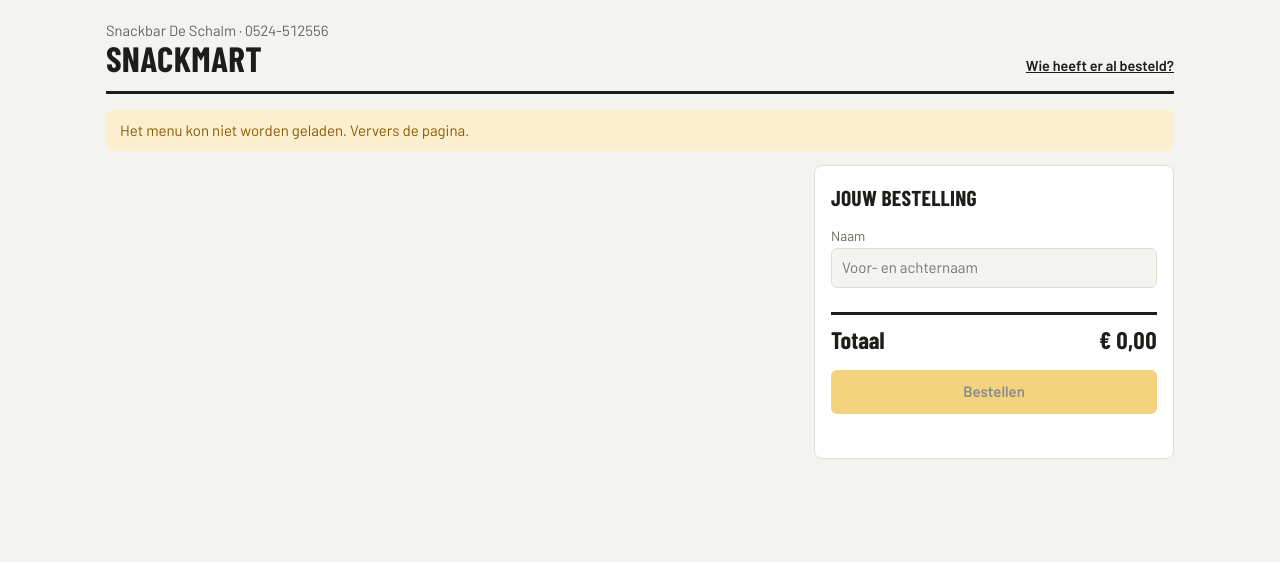
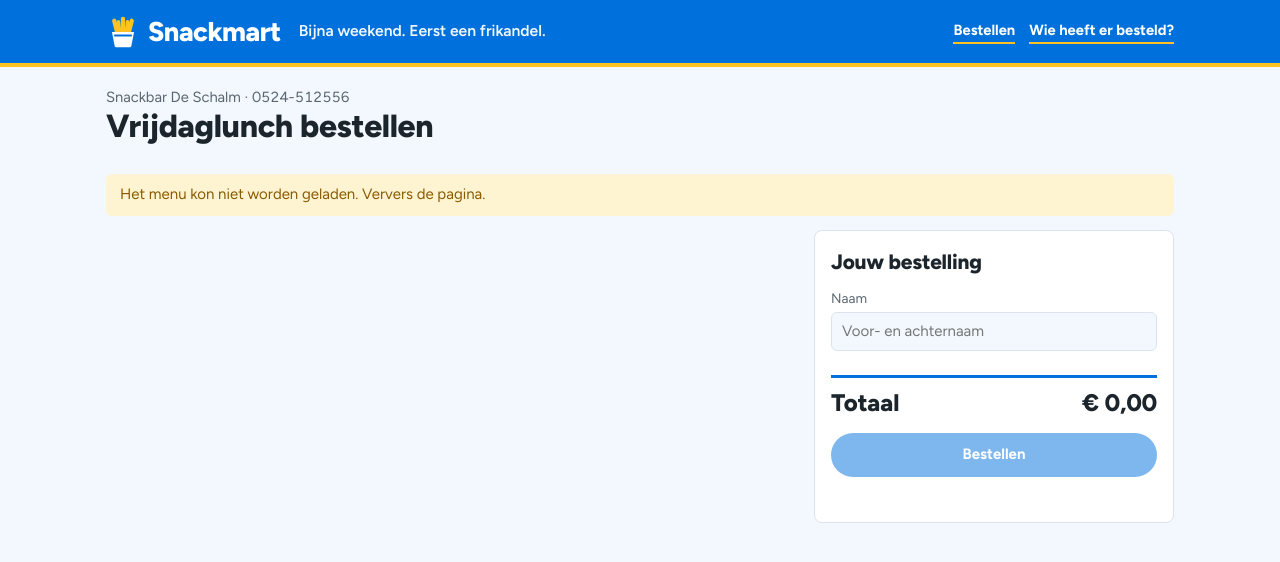
Before and after one commit to armandgankema/snackbar, a website: page public/index.html in a window 1280 px wide. Drawn offline with nearby package versions, Linux system fonts and the light colour scheme; no server answers; a web font is replaced by a local one.

Commit message:
Huisstijl Snackmart: blauwe merkbalk, gele accenten, logo en slogan
Co-Authored-By: Claude Opus 5.5 <noreply@anthropic.com>
Claude-Session: https://claude.ai/code/session_01UHpSbJbEXgKGfmxkFQoHjT

```diff
--- a/public/index.html
+++ b/public/index.html
@@ -5,20 +5,30 @@
 <meta name="viewport" content="width=device-width, initial-scale=1">
 <title>Snackmart</title>
 <link rel="preconnect" href="https://fonts.googleapis.com">
-<link rel="stylesheet" href="https://fonts.googleapis.com/css2?family=Barlow+Condensed:wght@600;700;800&family=Barlow:wght@400;500;600&display=swap">
+<link rel="stylesheet" href="https://fonts.googleapis.com/css2?family=Figtree:wght@400;500;600;700;800&display=swap">
 <link rel="stylesheet" href="style.css">
 </head>
 <body>
+<header class="merk">
+  <div class="merk-in">
+    <a class="logo" href="/" aria-label="Snackmart, naar het menu">
+      <svg viewBox="0 0 40 40" aria-hidden="true"><g fill="#ffc220"><rect x="9" y="4" width="5" height="20" rx="2.5" transform="rotate(-14 11.5 14)"/><rect x="17.5" y="2" width="5" height="22" rx="2.5"/><rect x="26" y="4" width="5" height="20" rx="2.5" transform="rotate(14 28.5 14)"/><rect x="13" y="6" width="4.5" height="18" rx="2.25" transform="rotate(-6 15 15)"/><rect x="22.5" y="6" width="4.5" height="18" rx="2.25" transform="rotate(6 25 15)"/></g><path d="M7 20h26l-3.2 16.5a2 2 0 0 1-2 1.5H12.2a2 2 0 0 1-2-1.5z" fill="#ffffff"/><path d="M10.5 24h19" stroke="#0071dc" stroke-width="2.4" stroke-linecap="round"/></svg>
+      Snackmart
+    </a>
+    <span class="slogan">Bijna weekend. Eerst een frikandel.</span>
+    <nav aria-label="Pagina's"><a href="/">Bestellen</a><a href="overzicht.html">Wie heeft er besteld?</a></nav>
+  </div>
+</header>
+<div class="balk"></div>
 <div class="wrap">
   <header class="top">
     <div>
       <div class="sub">Snackbar De Schalm · <span class="num">0524-512556</span></div>
-      <h1>Snackmart</h1>
+      <h1>Vrijdaglunch bestellen</h1>
     </div>
-    <div style="text-align:right">
+    <div class="kop-rechts">
       <div id="weekLabel" style="font-weight:600">Menu laden…</div>
       <span id="statusPill" class="status-pill pill-open" hidden></span>
-      <div style="margin-top:6px"><a href="overzicht.html" class="toplink">Wie heeft er al besteld?</a></div>
     </div>
   </header>
 
--- a/public/style.css
+++ b/public/style.css
@@ -1,17 +1,19 @@
 /* Opzet: kop met week en status, menu links + bonnetje rechts (onder elkaar op telefoon) */
 :root {
-  --bg: #f3f4f0; --surface: #ffffff; --line: #dcdfd6; --fg: #1c1e1a; --muted: #62675c;
-  --accent: #e8a800; --accent-ink: #1c1e1a; --tomato: #c23a22;
-  --ok: #2f7d3b; --ok-bg: #e3f1e3; --warn: #8a5a00; --warn-bg: #fbefd0; --open-bg: #f6e1dc;
-  --display: "Barlow Condensed", "Arial Narrow", sans-serif;
-  --body: "Barlow", system-ui, sans-serif;
+  --bg: #f2f8fd; --surface: #ffffff; --line: #dbe4ee; --fg: #1d252c; --muted: #5b6670;
+  --brand: #0071dc; --brand-bar: #0071dc; --on-brand: #ffffff; --brand-soft: #e6f1fc;
+  --accent: #ffc220; --accent-ink: #1d252c; --tomato: #d0331f;
+  --ok: #2a8703; --ok-bg: #e5f4dd; --warn: #8a5a00; --warn-bg: #fff4d1; --open-bg: #fde8e4;
+  --display: "Figtree", "Segoe UI", system-ui, sans-serif;
+  --body: "Figtree", "Segoe UI", system-ui, sans-serif;
   color-scheme: light;
 }
 @media (prefers-color-scheme: dark) {
   :root {
-    --bg: #141512; --surface: #1e201c; --line: #34372f; --fg: #eceee7; --muted: #a2a799;
-    --accent: #f4c02e; --accent-ink: #141512; --tomato: #ef6b52; --ok: #7fcf88; --ok-bg: #1f3322;
-    --warn: #f1c46a; --warn-bg: #3a2e14; --open-bg: #3d221c; color-scheme: dark;
+    --bg: #0b1622; --surface: #13212f; --line: #24384c; --fg: #eaf1f8; --muted: #9fb0c2;
+    --brand: #2273c9; --brand-bar: #0a3a6b; --on-brand: #ffffff; --brand-soft: #16324d;
+    --accent: #ffc220; --accent-ink: #1d252c; --tomato: #ff7a66;
+    --ok: #7fd36b; --ok-bg: #18301a; --warn: #f1c46a; --warn-bg: #3a2e14; --open-bg: #3d221c; color-scheme: dark;
   }
 }
 * { box-sizing: border-box; }
@@ -19,16 +21,16 @@ html { -webkit-text-size-adjust: 100%; }
 body { margin: 0; background: var(--bg); color: var(--fg); font-family: var(--body); font-size: 15px; line-height: 1.45; }
 .wrap { max-width: 1100px; margin: 0 auto; padding-inline: 16px; padding-block: 20px 80px; }
 .smal { max-width: 640px; }
-h1, h2 { font-family: var(--display); margin: 0; letter-spacing: .01em; text-wrap: balance; }
-h1 { font-size: 2.2rem; font-weight: 800; text-transform: uppercase; line-height: 1; }
-h2 { font-size: 1.35rem; font-weight: 700; text-transform: uppercase; }
+h1, h2 { font-family: var(--display); margin: 0; letter-spacing: -.01em; text-wrap: balance; }
+h1 { font-size: 2rem; font-weight: 800; line-height: 1.1; }
+h2 { font-size: 1.3rem; font-weight: 800; }
 .num { font-variant-numeric: tabular-nums; }
 button, select, input { font: inherit; color: inherit; }
 button { cursor: pointer; }
 :focus-visible { outline: 2px solid var(--accent); outline-offset: 2px; }
 [hidden] { display: none !important; }
 
-header.top { display: flex; flex-wrap: wrap; align-items: flex-end; justify-content: space-between; gap: 12px; padding-bottom: 14px; border-bottom: 3px solid var(--fg); margin-bottom: 16px; }
+header.top { display: flex; flex-wrap: wrap; align-items: flex-end; justify-content: space-between; gap: 12px; padding-bottom: 14px; margin-bottom: 16px; }
 .sub { color: var(--muted); font-size: .92rem; }
 .status-pill { display: inline-flex; padding: 4px 10px; border-radius: 999px; font-weight: 600; font-size: .85rem; }
 .pill-open { background: var(--ok-bg); color: var(--ok); }
@@ -39,16 +41,16 @@ header.top { display: flex; flex-wrap: wrap; align-items: flex-end; justify-cont
 @media (max-width: 820px) { .grid { grid-template-columns: minmax(0, 1fr); } }
 
 .catnav { position: sticky; top: 0; z-index: 2; background: var(--bg); display: flex; gap: 6px; overflow-x: auto; padding-block: 8px; }
-.catnav a { flex: none; text-decoration: none; color: var(--fg); border: 1px solid var(--line); background: var(--surface); padding: 4px 10px; border-radius: 999px; font-size: .85rem; font-weight: 600; }
+.catnav a { flex: none; text-decoration: none; color: var(--fg); border: 1px solid var(--fg); background: var(--surface); padding: 4px 10px; border-radius: 999px; font-size: .85rem; font-weight: 600; }
 .cat { margin-block: 18px 6px; scroll-margin-top: 52px; }
-.cat h2 { padding-bottom: 4px; border-bottom: 2px solid var(--accent); }
+.cat h2 { padding-bottom: 4px; border-bottom: 3px solid var(--accent); }
 .hint { font-size: .85rem; color: var(--muted); margin-top: 4px; }
 .items { list-style: none; margin: 0; padding: 0; }
 .item { display: flex; flex-wrap: wrap; align-items: center; gap: 10px; padding-block: 7px; border-bottom: 1px dotted var(--line); }
 .item .nm { flex: 1; min-width: 0; }
 .addbtns { display: flex; gap: 6px; flex-wrap: wrap; justify-content: flex-end; }
-.add { border: 1px solid var(--line); background: var(--surface); border-radius: 6px; padding: 5px 10px; font-weight: 600; white-space: nowrap; }
-.add:hover:not(:disabled) { border-color: var(--accent); background: var(--accent); color: var(--accent-ink); }
+.add { border: 1px solid var(--line); background: var(--surface); border-radius: 999px; padding: 5px 10px; font-weight: 600; white-space: nowrap; }
+.add:hover:not(:disabled) { border-color: var(--brand); background: var(--brand-soft); }
 .add small { font-weight: 500; opacity: .75; margin-right: 4px; }
 .add:disabled { opacity: .45; cursor: not-allowed; }
 
@@ -63,11 +65,12 @@ input[type="text"], input[type="password"] { width: 100%; border: 1px solid var(
 .line .pr { text-align: right; }
 .rm { border: none; background: none; color: var(--tomato); font-size: 1.25rem; line-height: 1; padding: 2px 6px; }
 .empty { color: var(--muted); font-size: .92rem; }
-.total { display: flex; justify-content: space-between; font-family: var(--display); font-size: 1.5rem; font-weight: 800; border-top: 3px solid var(--fg); padding-top: 8px; }
-.btn { border: none; border-radius: 6px; padding: 11px 14px; font-weight: 600; text-align: center; text-decoration: none; display: inline-block; }
-.btn-primary { background: var(--accent); color: var(--accent-ink); }
-.btn-dark { background: var(--fg); color: var(--bg); }
-.btn-ghost { background: none; border: 1px solid var(--line); color: var(--fg); }
+.total { display: flex; justify-content: space-between; font-family: var(--display); font-size: 1.5rem; font-weight: 800; border-top: 3px solid var(--brand); padding-top: 8px; }
+.btn { border: none; border-radius: 999px; padding: 11px 20px; font-weight: 700; text-align: center; text-decoration: none; display: inline-block; }
+.btn-primary { background: var(--brand); color: var(--on-brand); }
+.btn-primary:hover:not(:disabled) { filter: brightness(.92); }
+.btn-dark { background: var(--brand-bar); color: var(--on-brand); }
+.btn-ghost { background: var(--surface); border: 1px solid var(--fg); color: var(--fg); }
 .btn:disabled { opacity: .5; cursor: not-allowed; }
 .row { display: flex; gap: 8px; flex-wrap: wrap; align-items: center; }
 .msg { font-size: .88rem; color: var(--muted); min-height: 1.2em; }
@@ -94,11 +97,11 @@ pre.copy { white-space: pre-wrap; background: var(--bg); padding: 10px; border-r
 .mandbalk { display: none; }
 @media (max-width: 820px) {
   .mandbalk { position: fixed; left: 0; right: 0; bottom: 0; z-index: 5; display: flex; justify-content: space-between; align-items: center;
-    padding: 14px 16px calc(14px + env(safe-area-inset-bottom, 0px)); background: var(--fg); color: var(--bg); text-decoration: none; font-weight: 600; }
+    padding: 14px 16px calc(14px + env(safe-area-inset-bottom, 0px)); background: var(--brand-bar); color: var(--on-brand); text-decoration: none; font-weight: 700; }
   .bon { scroll-margin-top: 8px; }
 }
 
-.add[aria-pressed="true"], .add[aria-pressed="true"]:hover:not(:disabled) { background: var(--fg); color: var(--bg); border-color: var(--fg); }
+.add[aria-pressed="true"], .add[aria-pressed="true"]:hover:not(:disabled) { background: var(--brand); color: var(--on-brand); border-color: var(--brand); }
 .add.toegevoegd { background: var(--ok); color: var(--surface); border-color: var(--ok); }
 .kies { flex-basis: 100%; display: flex; flex-wrap: wrap; align-items: center; gap: 8px; padding: 10px; margin-top: 4px; background: var(--surface); border: 1px solid var(--line); border-radius: 6px; }
 .kies select { flex: 1 1 160px; min-width: 0; border: 1px solid var(--line); border-radius: 6px; padding: 7px 8px; background: var(--bg); }
@@ -123,3 +126,15 @@ details.persoon ul { margin: 0 0 10px; padding-left: 22px; }
 .mini.gevaar { background: var(--tomato); color: var(--surface); border-color: var(--tomato); }
 textarea { width: 100%; border: 1px solid var(--line); border-radius: 6px; padding: 8px 10px; background: var(--bg); font: inherit; color: inherit; resize: vertical; }
 input[type="checkbox"] { width: 18px; height: 18px; accent-color: var(--ok); }
+
+/* Merkbalk */
+.merk { background: var(--brand-bar); color: var(--on-brand); }
+.merk-in { max-width: 1100px; margin: 0 auto; padding-inline: 16px; padding-block: 12px; display: flex; flex-wrap: wrap; align-items: center; gap: 6px 18px; }
+.logo { display: inline-flex; align-items: center; gap: 8px; color: var(--on-brand); text-decoration: none; font-family: var(--display); font-weight: 800; font-size: 1.7rem; letter-spacing: -.02em; }
+.logo svg { width: 34px; height: 34px; flex: none; }
+.slogan { font-weight: 600; font-size: .98rem; opacity: .95; }
+.merk nav { margin-left: auto; display: flex; gap: 14px; flex-wrap: wrap; }
+.merk nav a { color: var(--on-brand); font-weight: 700; font-size: .92rem; text-decoration: none; border-bottom: 2px solid var(--accent); padding-bottom: 1px; }
+.balk { height: 4px; background: var(--accent); }
+.kop-rechts { text-align: right; }
+@media (max-width: 600px) { .kop-rechts { text-align: left; } }
```
Also changed, not shown: public/bedankt.html (+13 -2 lines), public/beheer.html (+12 -1 lines), public/overzicht.html (+13 -2 lines), README.md.
